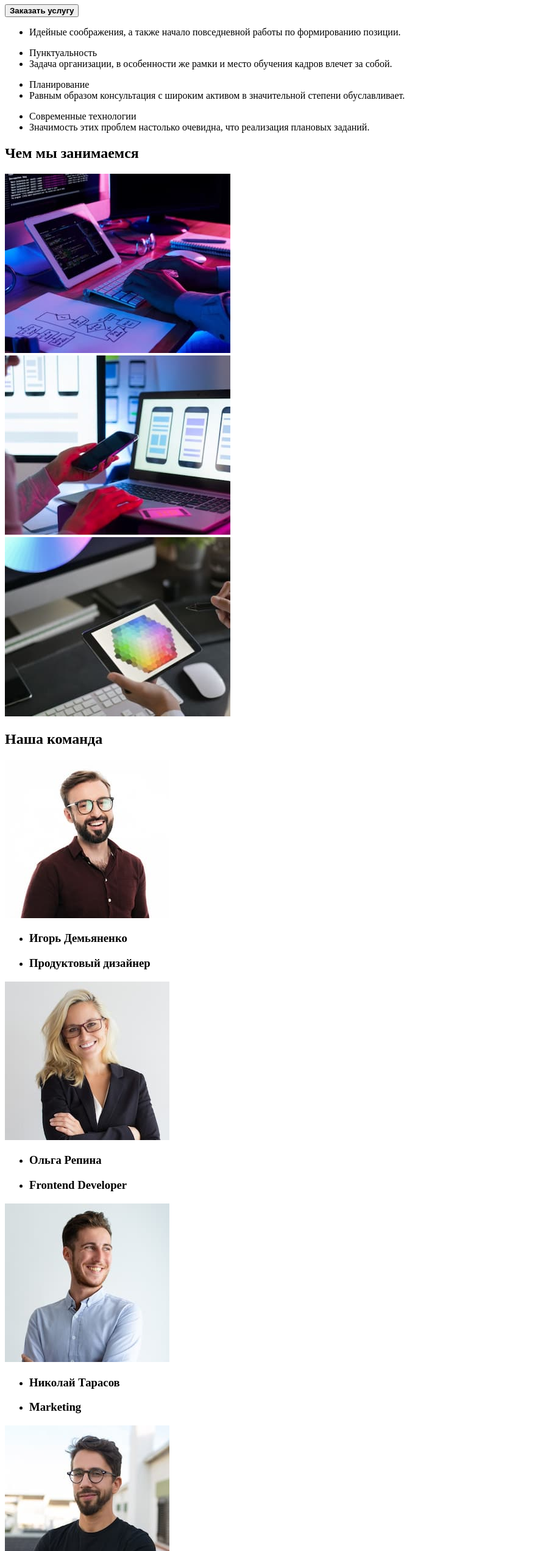
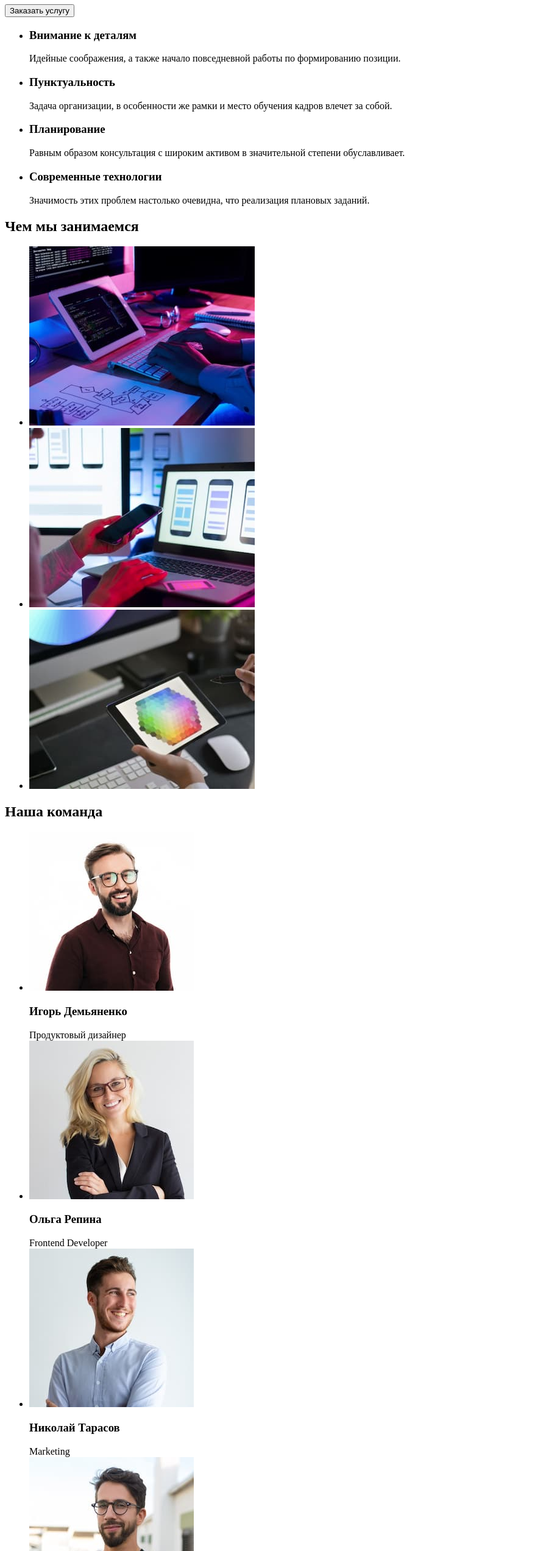
Before and after one commit to ElvinAkhmedov/goit-markup-hw-01, a plain HTML site: page index.html in a window 1280 px wide. Shown: the part 221-2765 px from the top of the page at 61% size, without its empty margins (0-896 px from the left). Drawn offline with Linux system fonts and the light colour scheme.

Commit message:
Домашнее задание №1 доработанное

```diff
--- a/index.html
+++ b/index.html
@@ -16,14 +16,14 @@
         <nav>
           <ul>
             <li><a href="Студия">Студия</a></li>
-            <li>Портфолио</li>
-            <li>Контакты</li>
+            <li><a href="Портфолио">Портфолио</a></li>
+            <li><a href="Контакты">Контакты</a></li>
           </ul>
         </nav>
         <!--Панель адрес и телефон-->
         <ul>
           <li><a href="mailto:info@devstudio.com">info@devstudio.com</a></li>
-          <li>+38 096 111 11 11</li>
+          <li><a href="tel:+380961111111">+38 096 111 11 11</a></li>
         </ul>
       </div>
     </header>
@@ -33,126 +33,129 @@
       <div>
         <!--Надпись-->
         <h1>ЭФФЕКТИВНЫЕ РЕШЕНИЯ ДЛЯ ВАШЕГО БИЗНЕСА</h1>
-        <button type="button">
-          <b>Заказать услугу</b>
-        </button>
+        <button type="button">Заказать услугу</button>
       </div>
-      <div>
+      <section>
         <ul>
           <!-- <li>Внимание к деталям</li> -->
           <li>
+            <h3>Внимание к деталям</h3>
+            <p>
               Идейные соображения, а также начало повседневной работы по
               формированию позиции.
+            </p>
+          </li>
+          <li>
+            <h3>Пунктуальность</h3>
+            <p>
+              Задача организации, в особенности же рамки и место обучения кадров
+              влечет за собой.
+            </p>
+          </li>
+          <li>
+            <h3>Планирование</h3>
+            <p>
+              Равным образом консультация с широким активом в значительной
+              степени обуславливает.
+            </p>
+          </li>
+          <li>
+            <h3>Современные технологии</h3>
+            <p>
+              Значимость этих проблем настолько очевидна, что реализация
+              плановых заданий.
+            </p>
           </li>
         </ul>
+      </section>
+      <!--Чем мы занимаемся-->
+      <section>
+        <h2>Чем мы занимаемся</h2>
         <ul>
-          <li>Пунктуальность</li>
           <li>
-            Задача организации, в особенности же рамки и место обучения кадров
-            влечет за собой.
-          </li>
-        </ul>
-        <ul>
-          <li>Планирование</li>
-          <li>
-            Равным образом консультация с широким активом в значительной степени
-            обуславливает.
-          </li>
-        </ul>
-        <ul>
-          <li>Современные технологии</li>
-          <li>
-            Значимость этих проблем настолько очевидна, что реализация плановых
-            заданий.
-          </li>
-        </ul>
-      </div>
-      <!--Чем мы занимаемся-->
-      <div>
-        <h2>Чем мы занимаемся</h2>
-        <div>
             <img
               src="images/pct1.jpg"
               width="370"
               height="294"
               alt="Картинка 1"
             />
-        </div>
-        <div>
+          </li>
+          <li>
             <img
               src="images/pct2.jpg"
               width="370"
               height="294"
               alt="Картинка 2"
             />
-        </div>
-        <div>
+          </li>
+          <li>
             <img
               src="images/pct3.jpg"
               width="370"
               height="294"
               alt="Картинка 3"
             />
-        </div>
-      </div>
+          </li>
+        </ul>
+      </section>
       <!--Наша команда-->
-      <div>
+      <section>
         <h2>Наша команда</h2>
         <!--Team cards-->
-        <div>
+        <ul>
           <!--Team card 1-->
-          <div>
+          <li>
             <img src="images/igor.jpg" width="270" height="260" alt="Игорь" />
-            <ul>
-              <li><h3>Игорь Демьяненко</h3></li>
-              <li><h3>Продуктовый дизайнер</h3></li>
-            </ul>
-          </div>
+
+            <h3>Игорь Демьяненко</h3>
+            Продуктовый дизайнер
+          </li>
 
           <!--Team card 2-->
-          <div>
+          <li>
             <img src="images/Olga.jpg" width="270" height="260" alt="Ольга" />
-            <ul>
-              <li><h3>Ольга Репина</h3></li>
-              <li><h3>Frontend Developer</h3></li>
-            </ul>
-          </div>
+
+            <h3>Ольга Репина</h3>
+            Frontend Developer
+          </li>
           <!--Team card 3-->
-          <div>
+          <li>
             <img
               src="images/Nikolai.jpg"
               width="270"
               height="260"
               alt="Николай"
             />
-            <ul>
-              <li><h3>Николай Тарасов</h3></li>
-              <li><h3>Marketing</h3></li>
-            </ul>
-          </div>
+
+            <h3>Николай Тарасов</h3>
+            Marketing
+          </li>
           <!--Team card 4-->
-          <div>
+          <li>
             <img
               src="images/Mihail.jpg"
               width="270"
               height="260"
               alt="Михаил"
             />
-            <ul>
-              <li><h3>Михаил Ермаков</h3></li>
-              <li><h3>UL Designer</h3></li>
+
+            <h3>Михаил Ермаков</h3>
+            UL Designer
+          </li>
         </ul>
-          </div>
-        </div>
-      </div>
+      </section>
     </main>
     <footer>
       <a href=""> Web<span>Studio</span> </a>
       <address>
         <ul>
-          <li>г. Киев, пр-т Леси Украинки, 26</li>
-          <li>info@example.com</li>
-          <li>+38 099 111 11 11</li>
+          <li>
+            <a href="https://goo.gl/maps/CRWfaXV7XRGESjdQ7">
+              г. Киев, пр-т Леси Украинки, 26</a
+            >
+          </li>
+          <li><a href="mailto:info@example.com">info@example.com</a></li>
+          <li><a href="tel:+380961111111">+38 099 111 11 11</a></li>
         </ul>
       </address>
     </footer>
```
Lines whose indentation alone changed are shown as unchanged.
